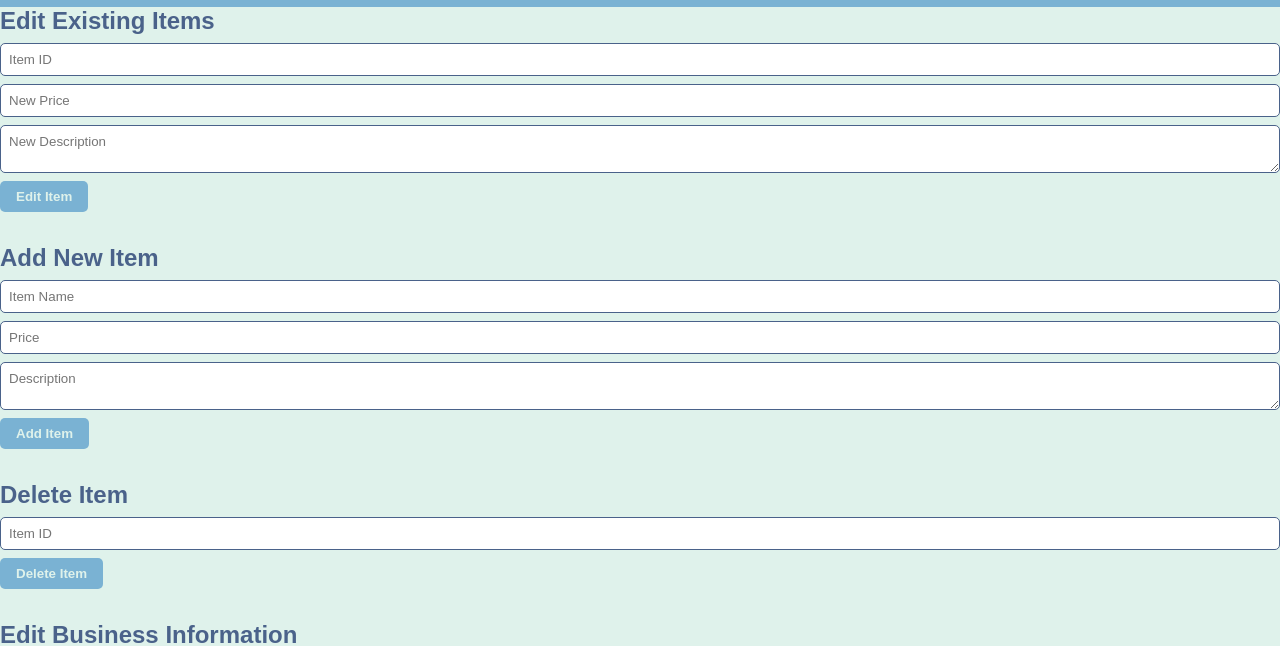
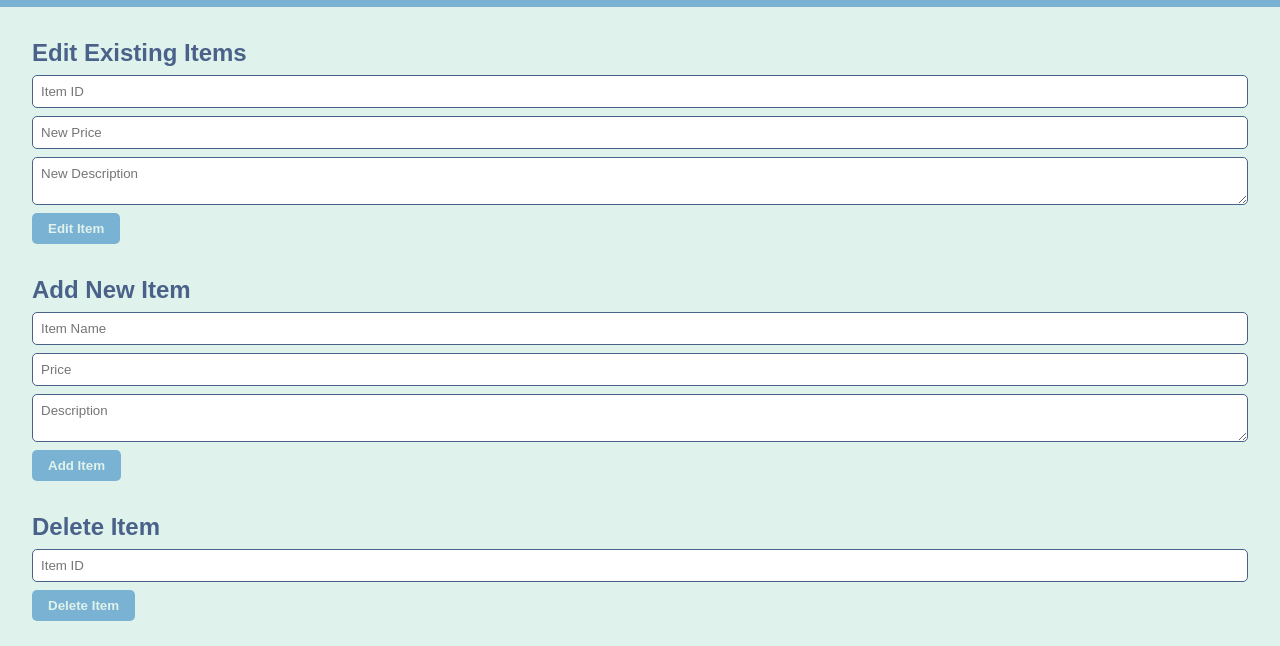
Before and after one commit to mediumgold/SOEN287-Group-Project, a website: page public/HTML/BusinessEdit.html in a window 1280 px wide. Shown: the part 134-780 px from the top of the page. Drawn offline with Linux system fonts and the light colour scheme; sample sign-in values are in the browser's storage.

Commit message:
added alex's stuff to yumo branch

```diff
--- a/public/HTML/BusinessEdit.html
+++ b/public/HTML/BusinessEdit.html
@@ -30,10 +30,16 @@
       </ul>
 
       <!-- Add logout button -->
-      <button id="logout-button" class="btn" onclick="window.location.href='index.html'">Logout</button>
+      <button
+        id="logout-button"
+        class="btn"
+        onclick="window.location.href='index.html'"
+      >
+        Logout
+      </button>
     </nav>
     <!-- Logout Button -->
-
+    <div class="container">
       <h2>Edit Existing Items</h2>
       <form id="edit-form">
         <input type="number" name="item_id" placeholder="Item ID" required />
@@ -91,5 +97,6 @@
       <p style="margin-top: 20px; text-align: center">
         <a href="BusinessAdmin.html">Back to Business Admin</a>
       </p>
+    </div>
   </body>
 </html>
```
Lines whose indentation alone changed are shown as unchanged.
